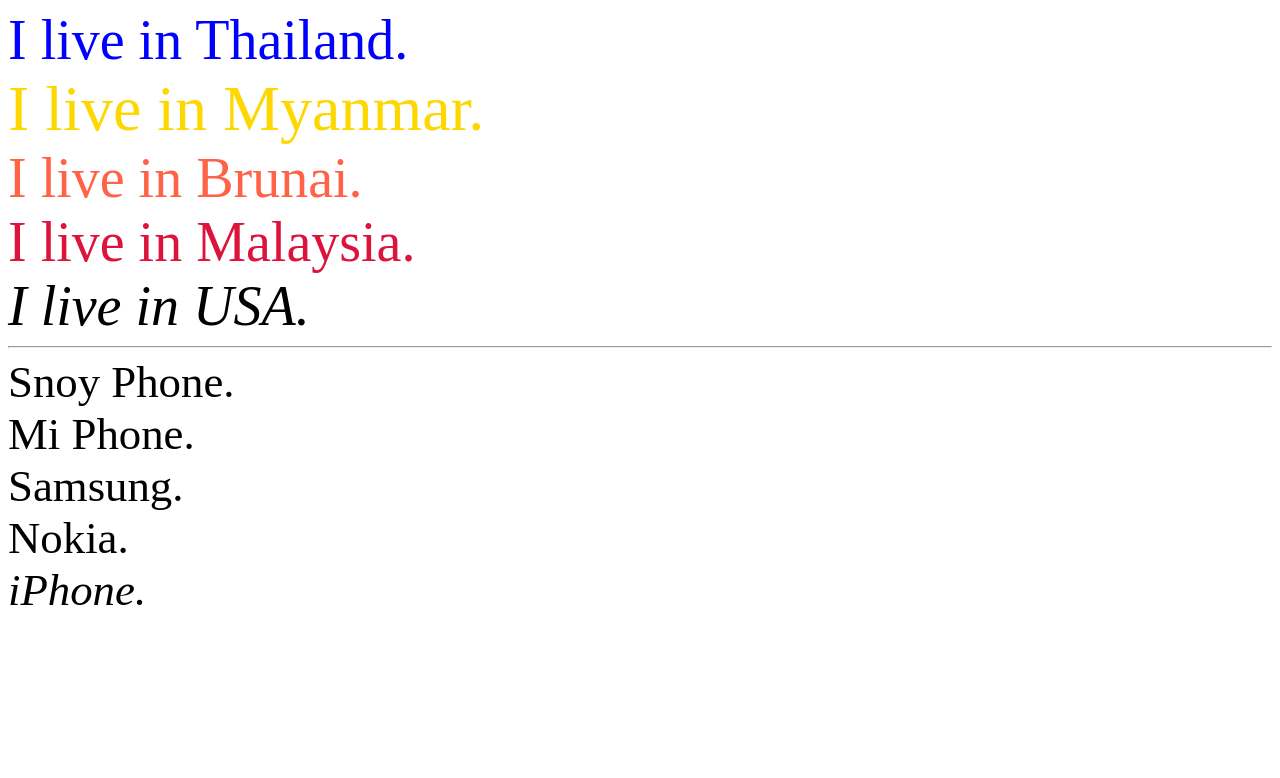
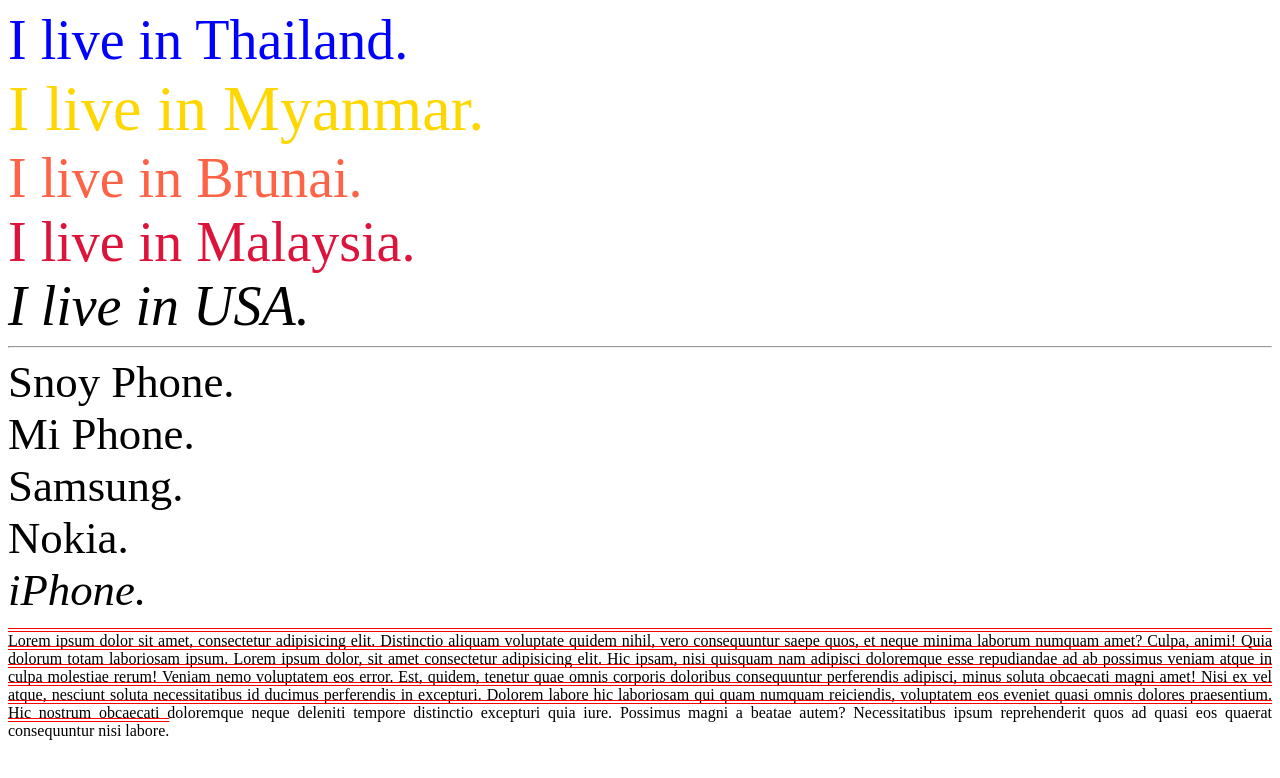
Before and after one commit to zawlinn-vlog/webdev_foundation, a website: page 02 CSS - Cascading Style Sheet/Day 01/index.html in a window 1280 px wide. Drawn offline with Linux system fonts and the light colour scheme.

Commit message:
webDev: Web Foundation Course

```diff
--- a/02 CSS - Cascading Style Sheet/Day 01/assets/scss/component/_color.scss
+++ b/02 CSS - Cascading Style Sheet/Day 01/assets/scss/component/_color.scss
@@ -64,6 +64,8 @@
   font-size: 3.5rem;
 }
 
+// Overwrite or Override
+
 .phone {
   font-size: 2.8rem;
 }
--- /dev/null
+++ b/02 CSS - Cascading Style Sheet/Day 01/assets/scss/component/_text.scss
@@ -0,0 +1,19 @@
+.para {
+  // text-align: left; // Default
+  //   text-align: right;
+  //   text-align: center;
+  text-align: justify;
+}
+
+.para {
+  text-decoration: underline;
+  text-decoration: line-through;
+  text-decoration: overline;
+  text-decoration-color: red;
+  text-decoration-style: double;
+}
+
+.para {
+  //   letter-spacing: 10px;
+  //   line-height: 100px;
+}
--- a/02 CSS - Cascading Style Sheet/Day 01/assets/scss/main.scss
+++ b/02 CSS - Cascading Style Sheet/Day 01/assets/scss/main.scss
@@ -1 +1,5 @@
+// COMPONENTs
+
 @forward "./component/color";
+
+@forward "./component/text";
--- a/02 CSS - Cascading Style Sheet/Day 01/index.html
+++ b/02 CSS - Cascading Style Sheet/Day 01/index.html
@@ -49,5 +49,24 @@
 
       <i class="phone">iPhone.</i>
     </div>
+
+    <div>
+      <p class="para">
+        Lorem ipsum dolor sit amet, consectetur adipisicing elit. Distinctio
+        aliquam voluptate quidem nihil, vero consequuntur saepe quos, et neque
+        minima laborum numquam amet? Culpa, animi! Quia dolorum totam laboriosam
+        ipsum. Lorem ipsum dolor, sit amet consectetur adipisicing elit. Hic
+        ipsam, nisi quisquam nam adipisci doloremque esse repudiandae ad ab
+        possimus veniam atque in culpa molestiae rerum! Veniam nemo voluptatem
+        eos error. Est, quidem, tenetur quae omnis corporis doloribus
+        consequuntur perferendis adipisci, minus soluta obcaecati magni amet!
+        Nisi ex vel atque, nesciunt soluta necessitatibus id ducimus perferendis
+        in excepturi. Dolorem labore hic laboriosam qui quam numquam reiciendis,
+        voluptatem eos eveniet quasi omnis dolores praesentium. Hic nostrum
+        obcaecati doloremque neque deleniti tempore distinctio excepturi quia
+        iure. Possimus magni a beatae autem? Necessitatibus ipsum reprehenderit
+        quos ad quasi eos quaerat consequuntur nisi labore.
+      </p>
+    </div>
   </body>
 </html>
```
Also changed, not shown: 02 CSS - Cascading Style Sheet/Day 01/assets/css/main.css, 02 CSS - Cascading Style Sheet/readme.md.
